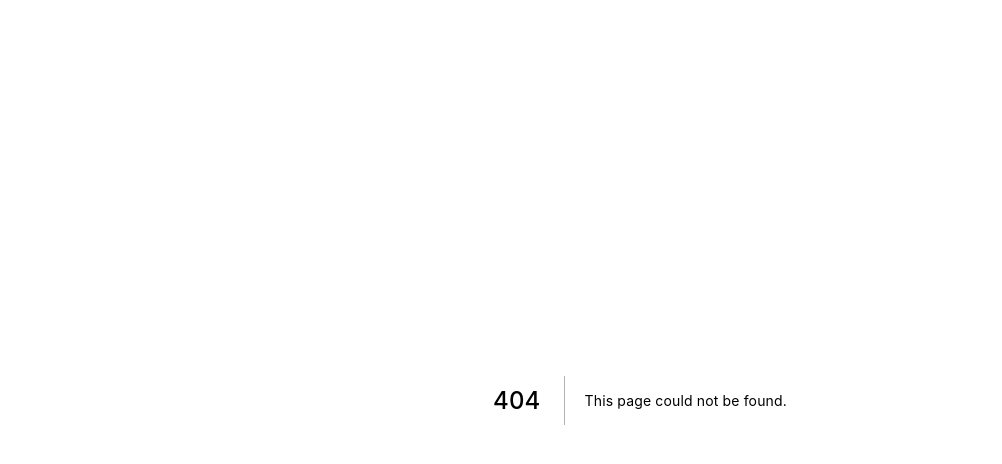
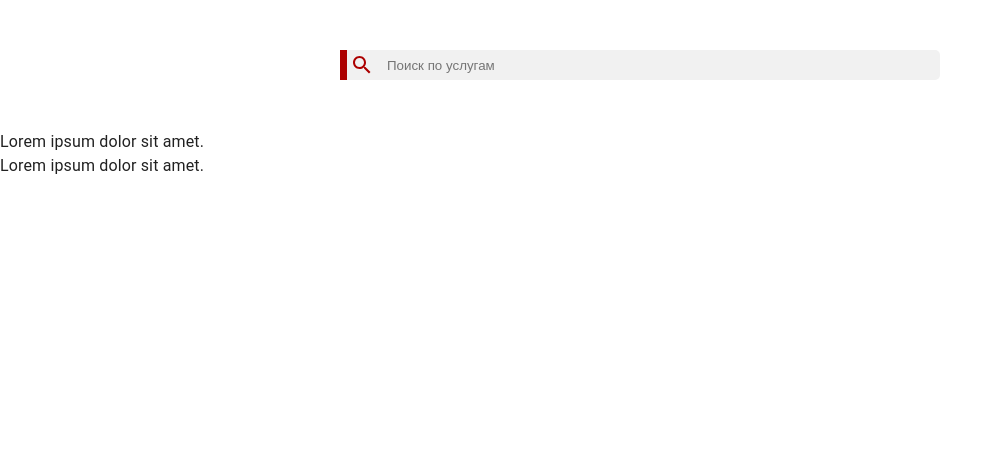
Before and after one commit to Sa1tama54/workshop-of-life, a Next.js app in the folder client/: page /services in a window 1280 px wide. Before the commit this address had no page. Shown: the top 464 px of the page, without its empty margins (0-1002 px from the left). Built offline with nearby package versions, Linux system fonts and the light colour scheme.

Commit message:
Сверстал поле ввода для поиска услуг

```diff
--- /dev/null
+++ b/client/src/components/ui/Search/index.tsx
@@ -0,0 +1,42 @@
+import React from 'react';
+import SearchIcon from '@mui/icons-material/Search';
+import styled from 'styled-components';
+
+const MainBlock = styled.div`
+  width: 600px;
+  margin: 50px auto;
+  height: 30px;
+  position: relative;
+`;
+
+const SearchBlock = styled.input`
+  background: #f1f1f1;
+  width: 100%;
+  height: 30px;
+  padding: 0 40px;
+  border: none;
+  border-radius: 0 5px 5px 0;
+  border-left: 7px solid #ac0000;
+`;
+
+const IconSearch = styled.span`
+  position: absolute;
+  top: 3px;
+  left: 10px;
+  color: #ac0000;
+`;
+
+const Search = () => {
+  return (
+    <>
+      <MainBlock>
+        <IconSearch>
+          <SearchIcon />
+        </IconSearch>
+        <SearchBlock placeholder="Поиск по услугам" />
+      </MainBlock>
+    </>
+  );
+};
+
+export default Search;
--- /dev/null
+++ b/client/src/pages/services.tsx
@@ -0,0 +1,14 @@
+import React from 'react';
+import Search from '../components/ui/Search';
+
+const Services = () => {
+  return (
+    <>
+      <Search />
+      <p>Lorem ipsum dolor sit amet.</p>
+      <p>Lorem ipsum dolor sit amet.</p>
+    </>
+  );
+};
+
+export default Services;
```
Also changed, not shown: 1 other file (tests, documents, lock files or other folders).
